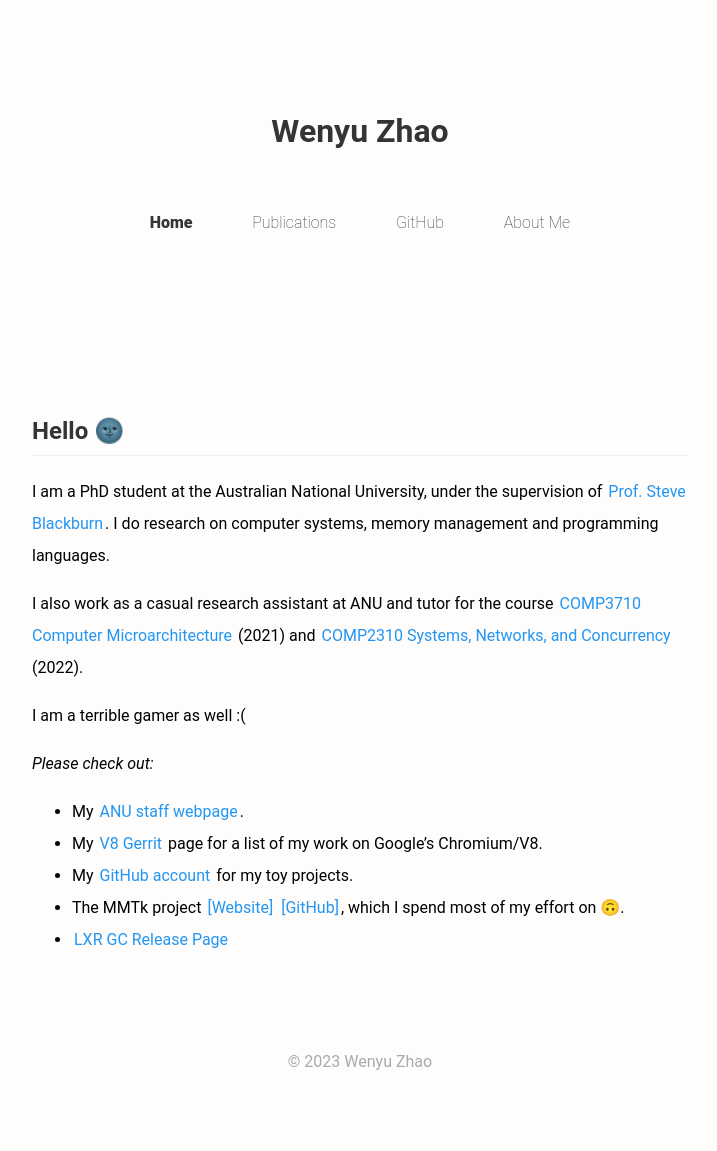
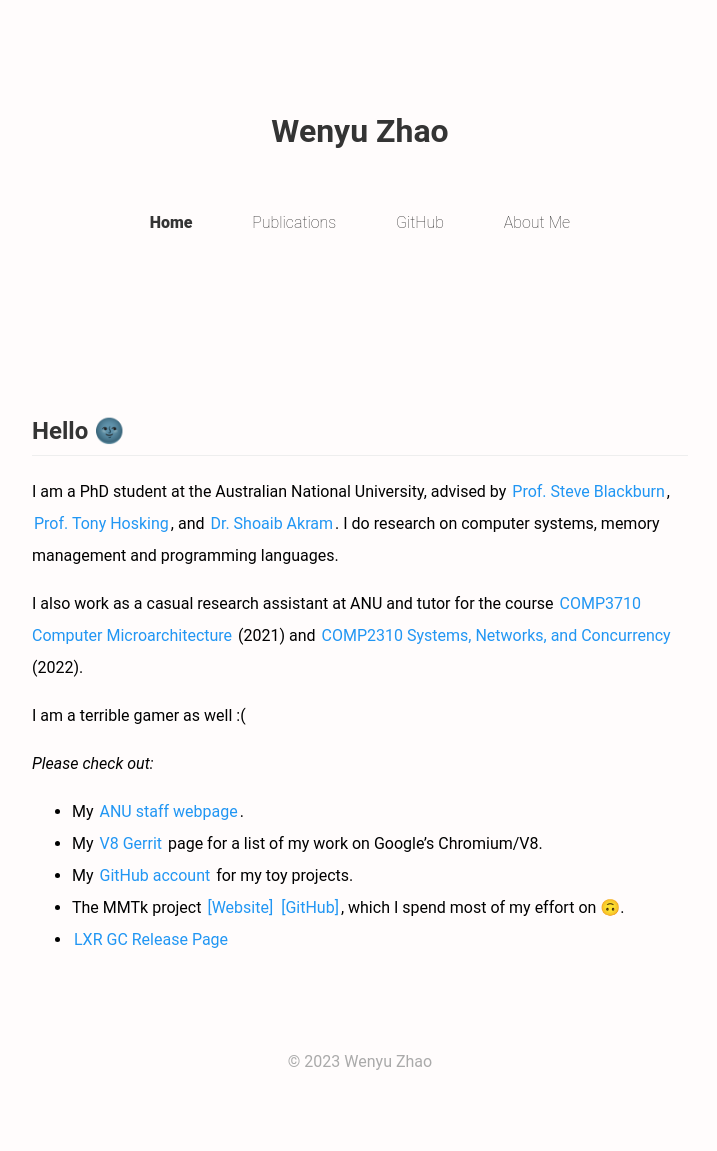
Before and after one commit to wenyuzhao/wenyuzhao.github.io, a Jekyll site: the page built from index.md, in a window 1280 px wide. Shown: the whole page, without its empty margins (280-997 px from the left). Built offline with Jekyll 4.4.1, drawn with Linux system fonts in a browser that asks for light colours; our own code applies the rules of GitHub Pages for plain Markdown files.

Commit message:
Update index.md

```diff
--- a/index.md
+++ b/index.md
@@ -7,7 +7,7 @@ keywords: Wenyu,Zhao,Wenyu Zhao,ANU,Computer Science
 
 # Hello 🌚
 
-I am a PhD student at the Australian National University, under the supervision of [Prof. Steve Blackburn](https://users.cecs.anu.edu.au/~steveb).
+I am a PhD student at the Australian National University, advised by [Prof. Steve Blackburn](https://users.cecs.anu.edu.au/~steveb),  [Prof. Tony Hosking](https://hosking.github.io/), and [Dr. Shoaib Akram](https://shbakram.github.io/).
 I do research on computer systems, memory management and programming languages.
 
 I also work as a casual research assistant at ANU and tutor for the course [COMP3710 Computer Microarchitecture](https://cs.anu.edu.au/courses/comp3710-uarch) (2021) and [COMP2310 Systems, Networks, and Concurrency](https://comp.anu.edu.au/courses/comp2310) (2022).
```
